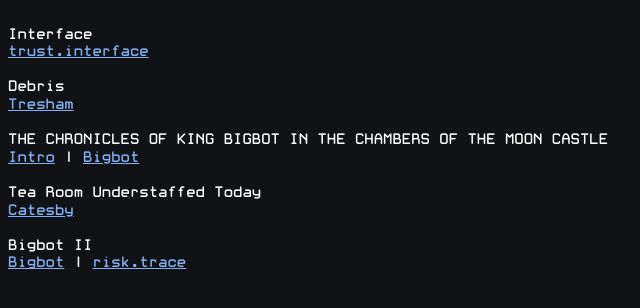
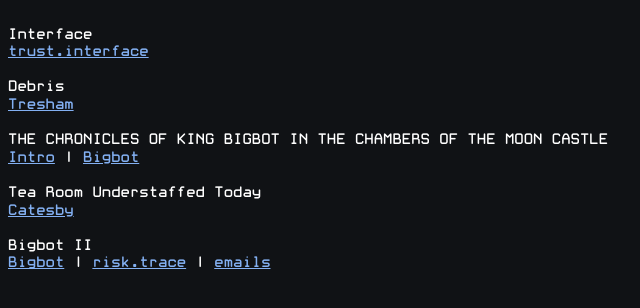
Before and after one commit to hackmud-dtr/hackmud-dtr.github.io, a plain HTML site: page index.html in a window 1280 px wide. Shown: the full height of the page, 0-640 px from the left. Drawn offline with Linux system fonts and the light colour scheme.

Commit message:
Update index

```diff
--- a/index.html
+++ b/index.html
@@ -41,4 +41,4 @@
 <a href="/catesby.html">Catesby</a>
 
 <span style="color:#FFFFFF">Bigbot II</span>
-<a href="/bigbot_2.html">Bigbot</a> <span style="color:#FFFFFF">|</span> <a href="/trace.html">risk.trace</a>
+<a href="/bigbot_2.html">Bigbot</a> <span style="color:#FFFFFF">|</span> <a href="/trace.html">risk.trace</a> <span style="color:#FFFFFF">|</span> <a href="/emails.html">emails</a>
```
